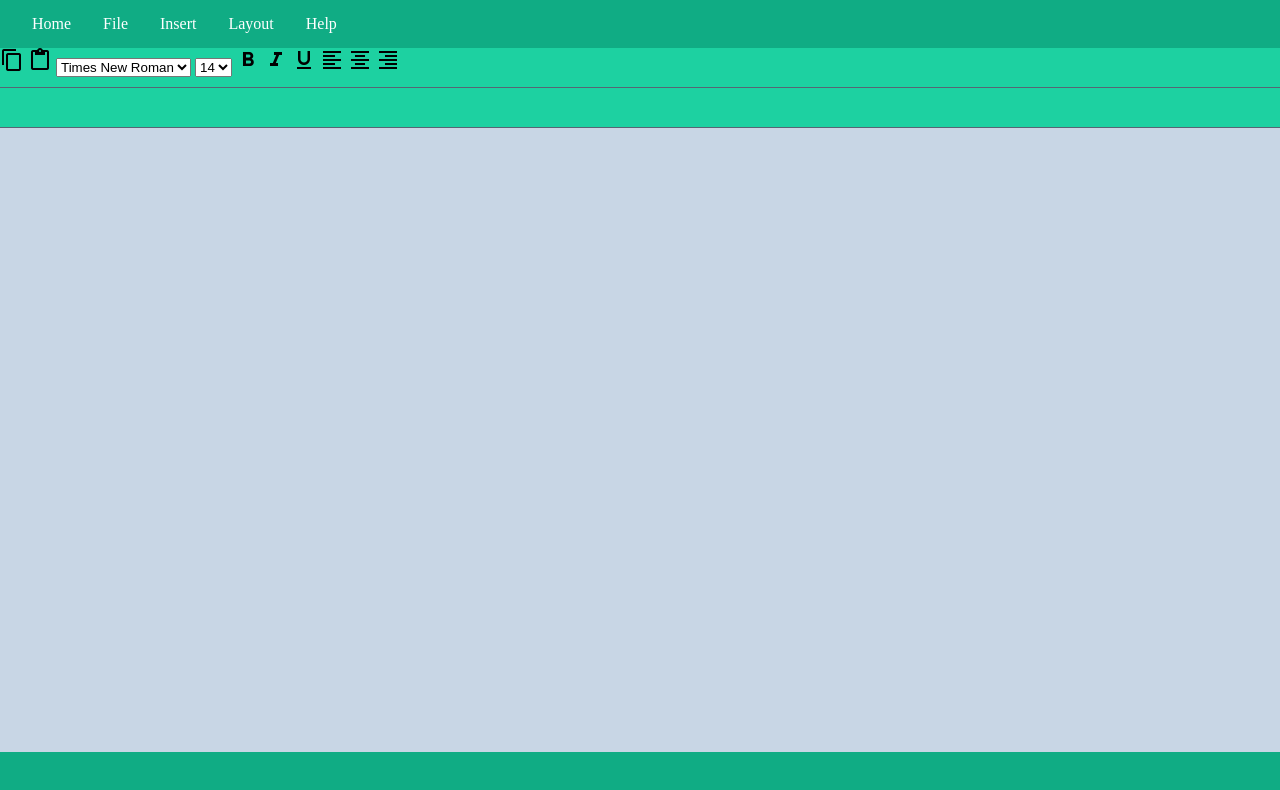
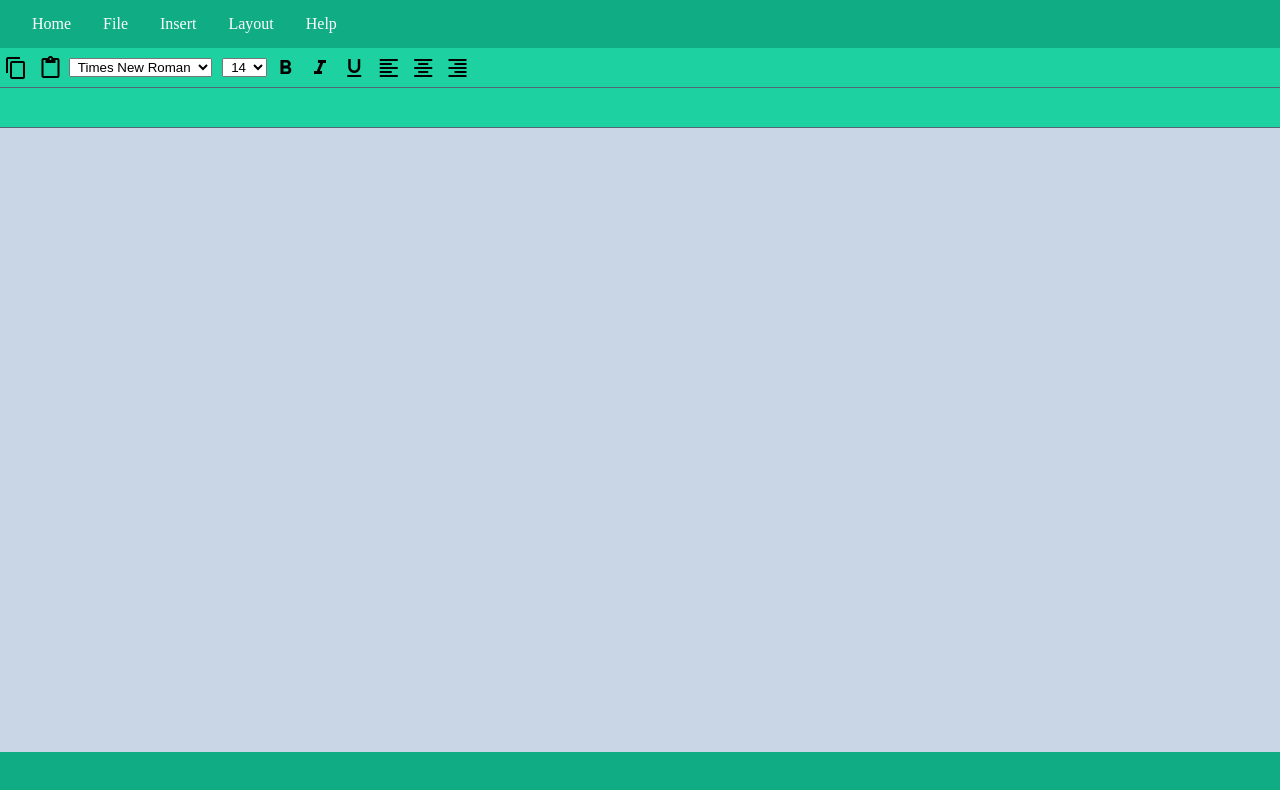
Before and after one commit to abhijith-07/spreadsheet-clone, a plain HTML site: page index.html in a window 1280 px wide. Drawn offline with Linux system fonts and the light colour scheme.

Commit message:
style: cell props actions

```diff
--- a/index.html
+++ b/index.html
@@ -20,41 +20,41 @@
         </ul>
     </div>
     <div class="cellprops-actions-cont">
-        <span class="material-icons">
+        <span class="material-icons cell-action">
             content_copy
         </span>
-        <span class="material-icons">
+        <span class="material-icons cell-action">
             content_paste
         </span>
-        <select name="font-family-prop" class="font-family-prop">
+        <select name="font-family-prop" class="font-family-prop cell-action">
             <option value="Times New Roman">Times New Roman</option>
             <option value="sans-serif">Sans Serif</option>
             <option value="monospace">Monospace</option>
             <option value="fantasy">Fantasy</option>
             <option value="cursive">Cursive</option>
         </select>
-        <select name="font-size-prop" class="font-size-prop">
+        <select name="font-size-prop" class="font-size-prop cell-action">
             <option value="14">14</option>
             <option value="16">16</option>
             <option value="18">18</option>
             <option value="20">20</option>
         </select>
-        <span class="material-icons">
+        <span class="material-icons cell-action">
             format_bold
         </span>
-        <span class="material-icons">
+        <span class="material-icons cell-action">
             format_italic
         </span>
-        <span class="material-icons">
+        <span class="material-icons cell-action">
             format_underline
         </span>
-        <span class="material-icons">
+        <span class="material-icons cell-action">
             format_align_left
         </span>
-        <span class="material-icons">
+        <span class="material-icons cell-action">
             format_align_center
         </span>
-        <span class="material-icons">
+        <span class="material-icons cell-action">
             format_align_right
         </span>
     </div>
--- a/style.css
+++ b/style.css
@@ -12,32 +12,12 @@
     --white: #fff;
 }
 
+/* PAGE ACTIONS */
+
 .page-actions-cont {
     height: 3rem;
     background-color: var(--darkgreen);
     padding: 0 1em;
-}
-
-.cellprops-actions-cont {
-    height: 2.5rem;
-    background-color: var(--green);
-    border-bottom: 1px solid var(--grey);
-}
-
-.formula-actions-cont {
-    height: 2.5rem;
-    background-color: var(--green);
-    border-bottom: 1px solid var(--grey);
-}
-
-.grid-cont {
-    height: calc(100vh - (3rem + 3rem + 2.5rem + 2.5rem));
-    background-color: var(--primary);
-}
-
-.sheet-cont {
-    height: 3rem;
-    background-color: var(--darkgreen);
 }
 
 ul.page-action {
@@ -59,3 +39,50 @@ ul.page-action li {
 ul.page-action li:hover {
     background-color: var(--green);
 }
+
+/* CELL PROPS ACTIONS */
+
+.cellprops-actions-cont {
+    height: 2.5rem;
+    background-color: var(--green);
+    border-bottom: 1px solid var(--grey);
+    display: flex;
+    align-items: center;
+    gap: .15rem;
+}
+
+.cell-action {
+    padding: 0 .25rem;
+    cursor: pointer;
+}
+
+.cell-action:hover {
+    color: var(--grey);
+}
+
+.font-family-prop {
+    margin-right: .5rem;
+}
+
+
+/* FORMULA ACTIONS */
+
+.formula-actions-cont {
+    height: 2.5rem;
+    background-color: var(--green);
+    border-bottom: 1px solid var(--grey);
+}
+
+/* GRID CONTAINER */
+
+.grid-cont {
+    height: calc(100vh - (3rem + 3rem + 2.5rem + 2.5rem));
+    background-color: var(--primary);
+}
+
+/* SHEET CONTAINER */
+
+.sheet-cont {
+    height: 3rem;
+    background-color: var(--darkgreen);
+}
```
